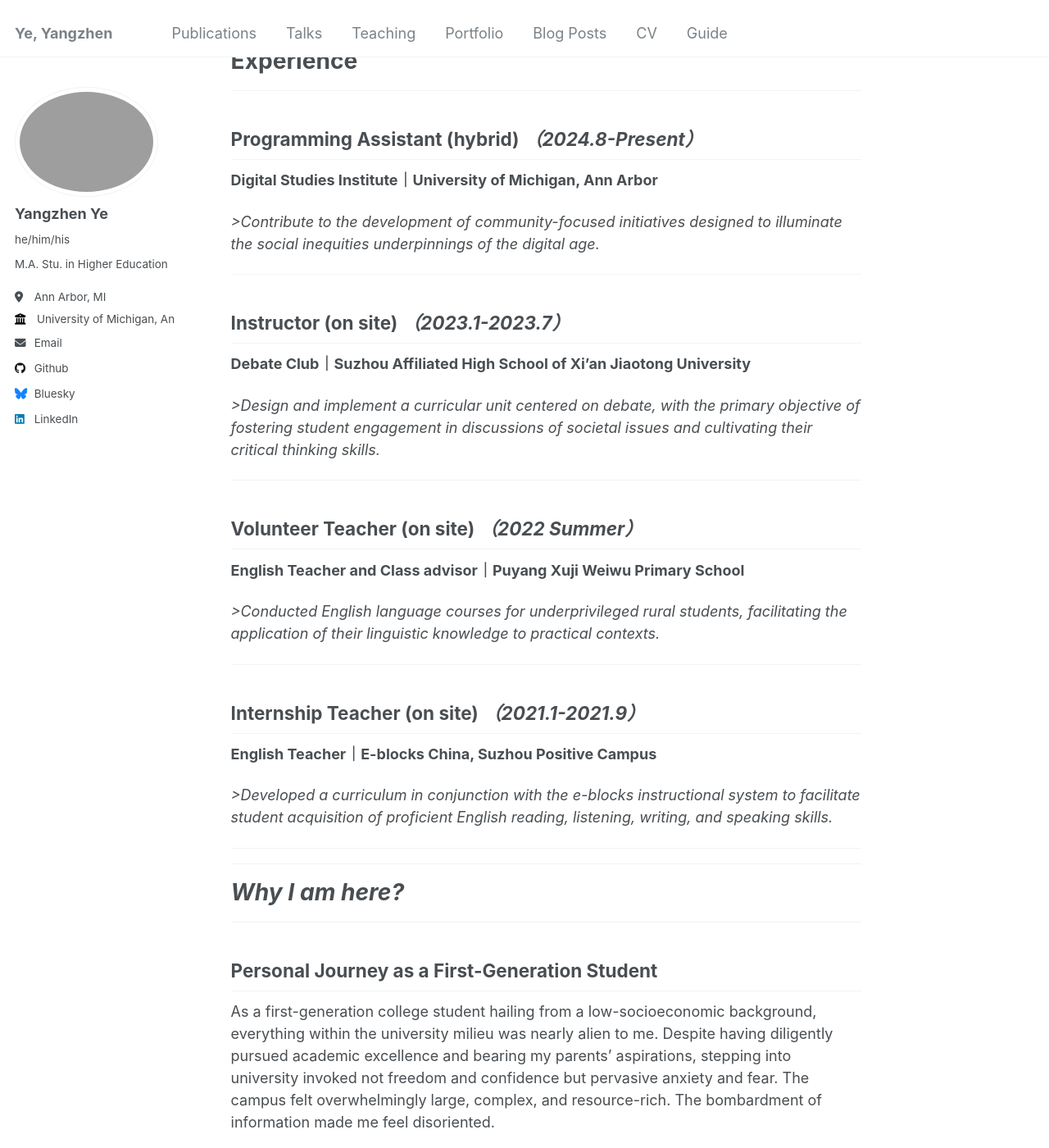
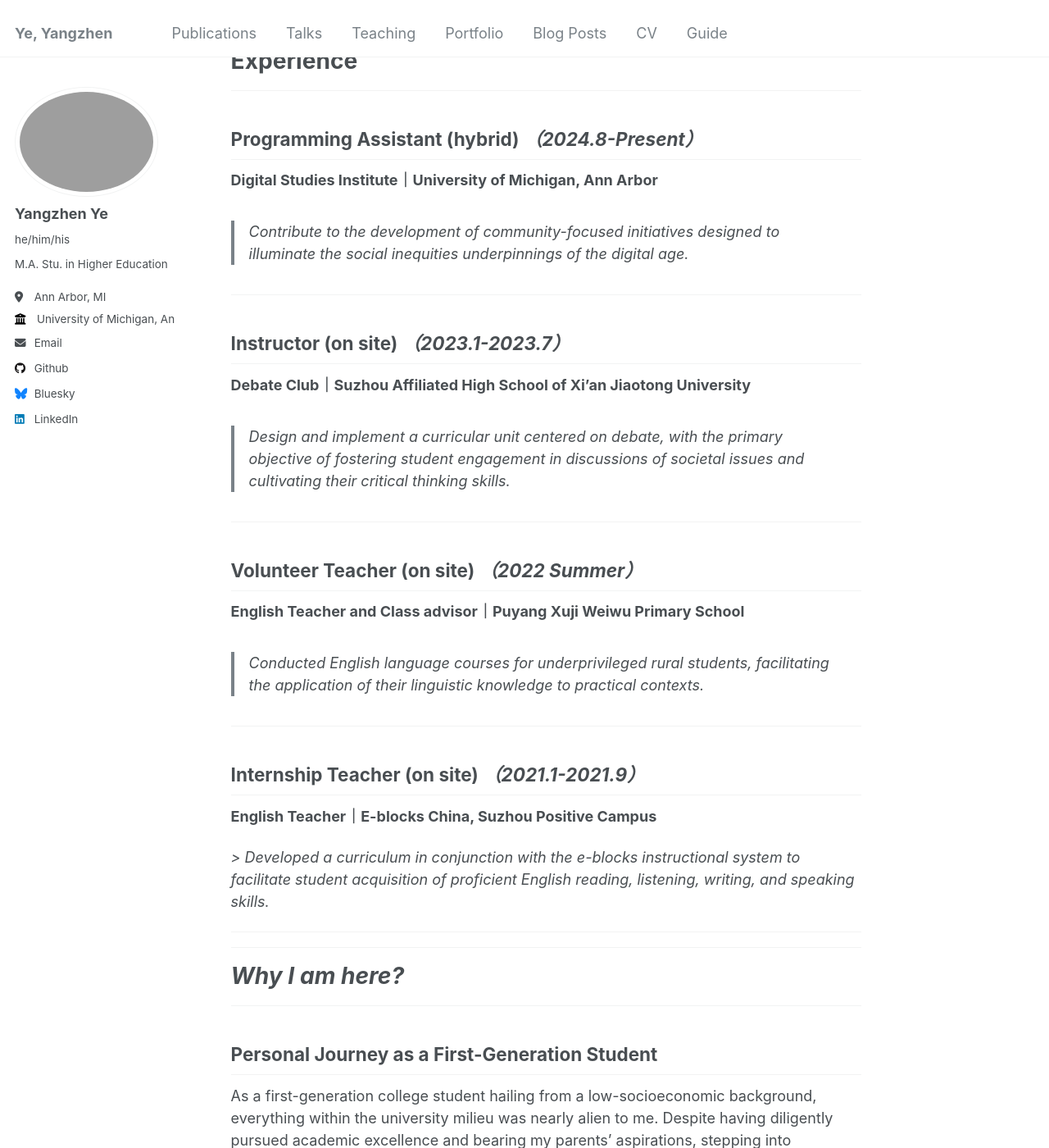
Before and after one commit to Yangzhen-Yeh/Yangzhen-Yeh.github.io, a Jekyll site: the page built from _pages/about.md, in a window 1280 px wide and 1400 px high, scrolled down 1286 px. Shown: the whole window at 82% size. Built offline with Jekyll 4.4.1, drawn with Linux system fonts in a browser that asks for light colours.

```diff
--- a/_pages/about.md
+++ b/_pages/about.md
@@ -58,7 +58,7 @@ Experience
 
 **Digital Studies Institute｜University of Michigan, Ann Arbor**
 
-_>Contribute to the development of community-focused initiatives designed to illuminate the social inequities underpinnings of the digital age._
+> _Contribute to the development of community-focused initiatives designed to illuminate the social inequities underpinnings of the digital age._
 
 ---
 
@@ -66,7 +66,7 @@ _>Contribute to the development of community-focused initiatives designed to ill
 
 **Debate Club｜Suzhou Affiliated High School of Xi'an Jiaotong University**
 
-_>Design and implement a curricular unit centered on debate, with the primary objective of fostering student engagement in discussions of societal issues and cultivating their critical thinking skills._
+> _Design and implement a curricular unit centered on debate, with the primary objective of fostering student engagement in discussions of societal issues and cultivating their critical thinking skills._
 
 ---
 
@@ -74,7 +74,7 @@ _>Design and implement a curricular unit centered on debate, with the primary ob
 
 **English Teacher and Class advisor｜Puyang Xuji Weiwu Primary School**
 
-_>Conducted English language courses for underprivileged rural students, facilitating the application of their linguistic knowledge to practical contexts._
+> _Conducted English language courses for underprivileged rural students, facilitating the application of their linguistic knowledge to practical contexts._
 
 ---
 
@@ -82,7 +82,7 @@ _>Conducted English language courses for underprivileged rural students, facilit
 
 **English Teacher｜E-blocks China, Suzhou Positive Campus**
 
-_>Developed a curriculum in conjunction with the e-blocks instructional system to facilitate student acquisition of proficient English reading, listening, writing, and speaking skills._
+_> Developed a curriculum in conjunction with the e-blocks instructional system to facilitate student acquisition of proficient English reading, listening, writing, and speaking skills._
 
 ---
 
```
